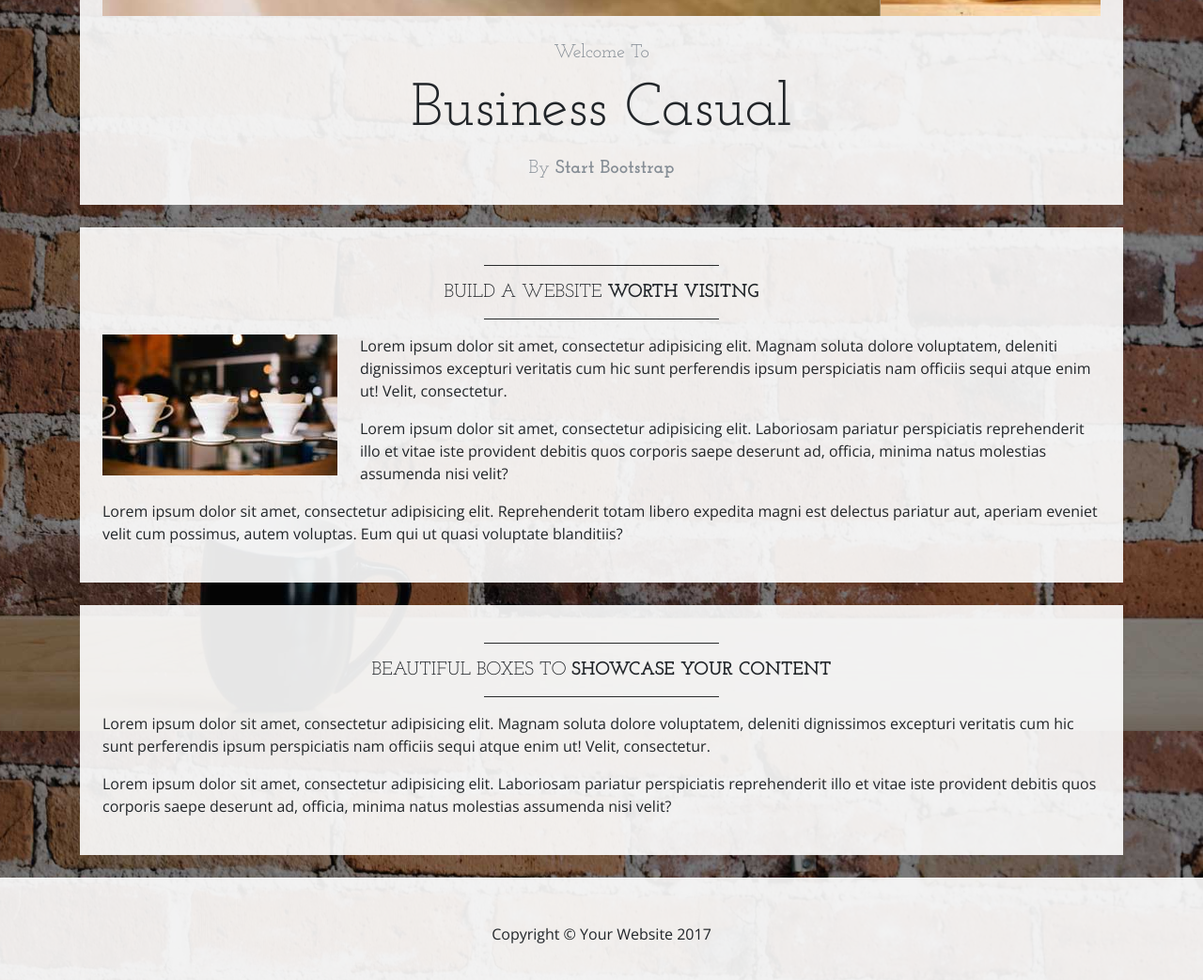
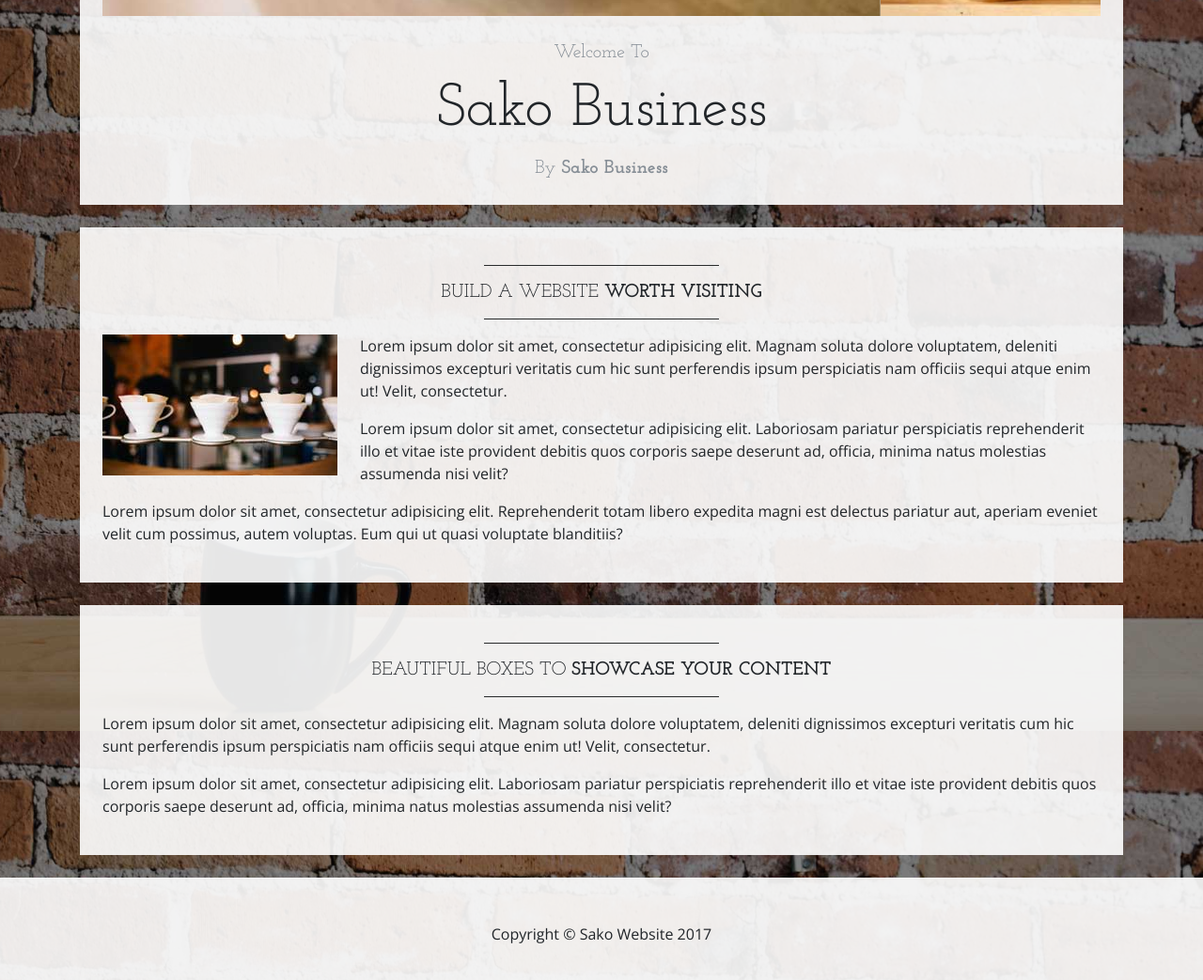
Before and after one commit to freddiesdba/Businesscleanweb, a website: page index.html in a window 1280 px wide. Shown: the part 822-1865 px from the top of the page at 94% size. Drawn offline with nearby package versions, Linux system fonts and the light colour scheme.

Commit message:
Update index.html

```diff
--- a/index.html
+++ b/index.html
@@ -8,7 +8,7 @@
     <meta name="description" content="">
     <meta name="author" content="">
 
-    <title>Business Casual - Start Bootstrap Theme</title>
+    <title>Sako Business- Sako Business Theme</title>
 
     <!-- Bootstrap core CSS -->
     <link href="vendor/bootstrap/css/bootstrap.min.css" rel="stylesheet">
@@ -100,9 +100,9 @@
         <!-- Welcome Message -->
         <div class="text-center mt-4">
           <div class="text-heading text-muted text-lg">Welcome To</div>
-          <h1 class="my-2">Business Casual</h1>
+          <h1 class="my-2">Sako Business</h1>
           <div class="text-heading text-muted text-lg">By
-            <strong>Start Bootstrap</strong>
+            <strong>Sako Business</strong>
           </div>
         </div>
       </div>
@@ -110,7 +110,7 @@
       <div class="bg-faded p-4 my-4">
         <hr class="divider">
         <h2 class="text-center text-lg text-uppercase my-0">Build a website
-          <strong>worth visitng</strong>
+          <strong>worth visiting</strong>
         </h2>
         <hr class="divider">
         <img class="img-fluid float-left mr-4 d-none d-lg-block" src="img/intro-pic.jpg" alt="">
@@ -134,7 +134,7 @@
 
     <footer class="bg-faded text-center py-5">
       <div class="container">
-        <p class="m-0">Copyright &copy; Your Website 2017</p>
+        <p class="m-0">Copyright &copy; Sako Website 2017</p>
       </div>
     </footer>
 
```
